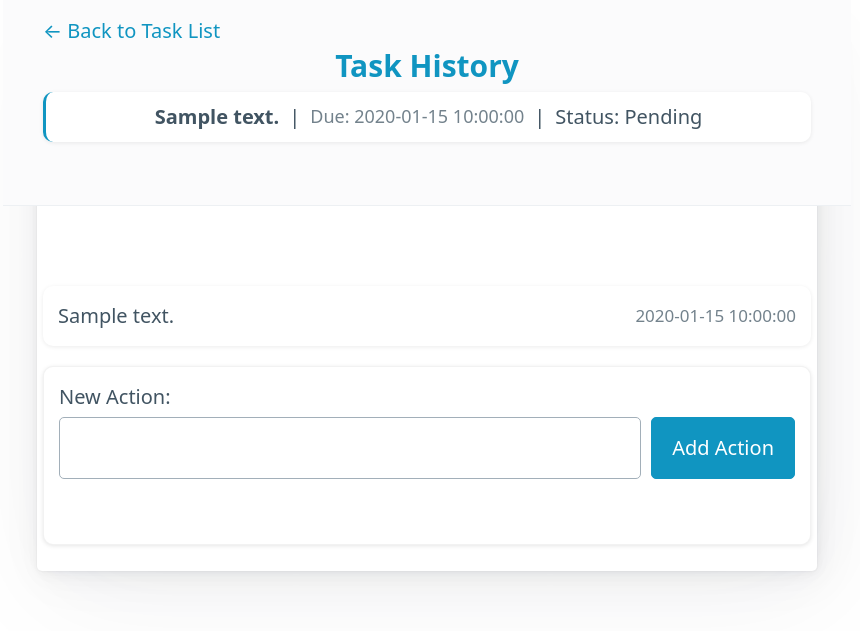
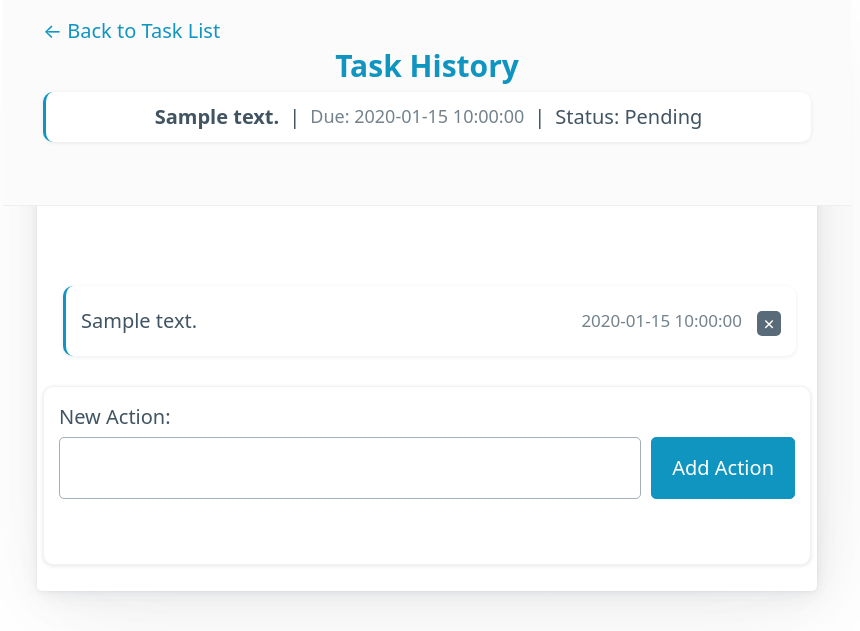
Before and after one commit to rjtavares/Melga, a Flask app: template templates/task_history.html in a window 1280 px wide. Shown: the top 631 px of the page, without its empty margins (213-1073 px from the left). Run offline with Flask 3, Linux system fonts and the light colour scheme; the template is opened without the code that fills it: most values are stand-ins (such as "Sample title", 1, 10 or a date in 2020); some libraries are stand-ins or nearby versions.

Commit message:
added delete button

```diff
--- a/app.py
+++ b/app.py
@@ -344,6 +344,48 @@ def get_flash_messages():
     return render_template('_flash_messages.html', messages=messages_dicts)
 
 
+@app.route('/task/action/<int:action_id>/delete', methods=['DELETE'])
+def delete_action(action_id):
+    """Delete a specific action from a task."""
+    db = get_db()
+
+    # First, get the task_id to return to the correct task after deletion
+    cursor = db.execute('SELECT task_id FROM task_actions WHERE id = ?', (action_id,))
+    action = cursor.fetchone()
+
+    if not action:
+        return render_template('_actions.html', actions=[]), 404
+
+    task_id = action['task_id']
+
+    # Delete the action
+    db.execute('DELETE FROM task_actions WHERE id = ?', (action_id,))
+    db.commit()
+
+    # Get updated actions list
+    cursor = db.execute(
+        'SELECT id, action_description, action_date FROM task_actions WHERE task_id = ? ORDER BY action_date DESC',
+        (task_id,)
+    )
+    actions_raw = cursor.fetchall()
+
+    # Format actions data
+    actions = []
+    for action in actions_raw:
+        action_dict = dict(action)
+        try:
+            # Parse DB date (YYYY-MM-DD)
+            action_date_obj = datetime.strptime(action['action_date'], '%Y-%m-%d').date()
+            # Format for display (DD/MM/YYYY)
+            action_dict['action_date_display'] = action_date_obj.strftime('%d/%m/%Y')
+        except (ValueError, TypeError):
+            action_dict['action_date_display'] = "Invalid Date"
+        actions.append(action_dict)
+
+    # Return the updated actions list partial
+    return render_template('_actions.html', actions=actions)
+
+
 if __name__ == '__main__':
     # Ensure the db is initialized if it doesn't exist (optional, good for dev)
     # try:
--- a/templates/task_history.html
+++ b/templates/task_history.html
@@ -79,21 +79,36 @@
             display: inline-block;
         }
 
-        .action-list {
+        .action-list ul {
             list-style: none;
             padding: 0;
-            margin: 0.2rem 0;
+            margin: 0;
         }
 
-        .action-item {
-            background-color: var(--card-background-color);
-            padding: 0.75rem;
-            border-radius: 0.5rem;
-            margin-bottom: 0.5rem;
-            box-shadow: 0 1px 4px rgba(0,0,0,0.08);
+        .action-list li {
             display: flex;
             justify-content: space-between;
             align-items: center;
+            padding: 0.5rem 0.75rem;
+            margin-bottom: 0.5rem;
+            border-radius: 0.5rem;
+            background-color: var(--card-background-color);
+            box-shadow: 0 1px 4px rgba(0,0,0,0.08);
+            transition: all 0.3s ease;
+            border-left: 3px solid var(--primary);
+            position: relative;
+            transition: margin-bottom 0.3s ease;
+        }
+
+        .action-list li:hover {
+            transform: translateY(-1px);
+            box-shadow: 0 2px 6px rgba(0,0,0,0.1);
+        }
+
+
+        .action-item {
+            flex-grow: 1;
+            margin-right: 0.75rem;
         }
 
         .action-description {
@@ -103,6 +118,26 @@
         .action-date {
             font-size: 0.85rem;
             color: var(--muted-color);
+            margin-right: 0.75rem;
+        }
+
+        .delete-action-btn {
+            background-color: var(--secondary);
+            color: white;
+            border: none;
+            width: 1.2rem;
+            margin-top: 0.75rem;
+            margin-bottom: 0.5rem;
+            padding: 0rem;
+            font-size: 0.85rem;
+            display: flex;
+            align-items: right;
+            justify-content: center;
+        }
+
+        .delete-action-btn:hover {
+            background-color: var(--secondary-hover);
+            transform: scale(1.05);
         }
 
         .add-action-form {
@@ -226,6 +261,13 @@
                         <li class="action-item">
                             <div class="action-description">{{ action.action_description }}</div>
                             <div class="action-date">{{ action.action_date_display }}</div>
+                            <button class="delete-action-btn"
+                                    hx-delete="/task/action/{{ action.id }}/delete"
+                                    hx-target="#actions-container"
+                                    hx-swap="innerHTML"
+                                    hx-confirm="Are you sure you want to delete this action?">
+                                ✗
+                            </button>
                         </li>
                     {% endfor %}
                 </ul>
```
Also changed, not shown: templates/_actions.html (deleted, +0 -15 lines). Lines whose indentation alone changed are shown as unchanged.
